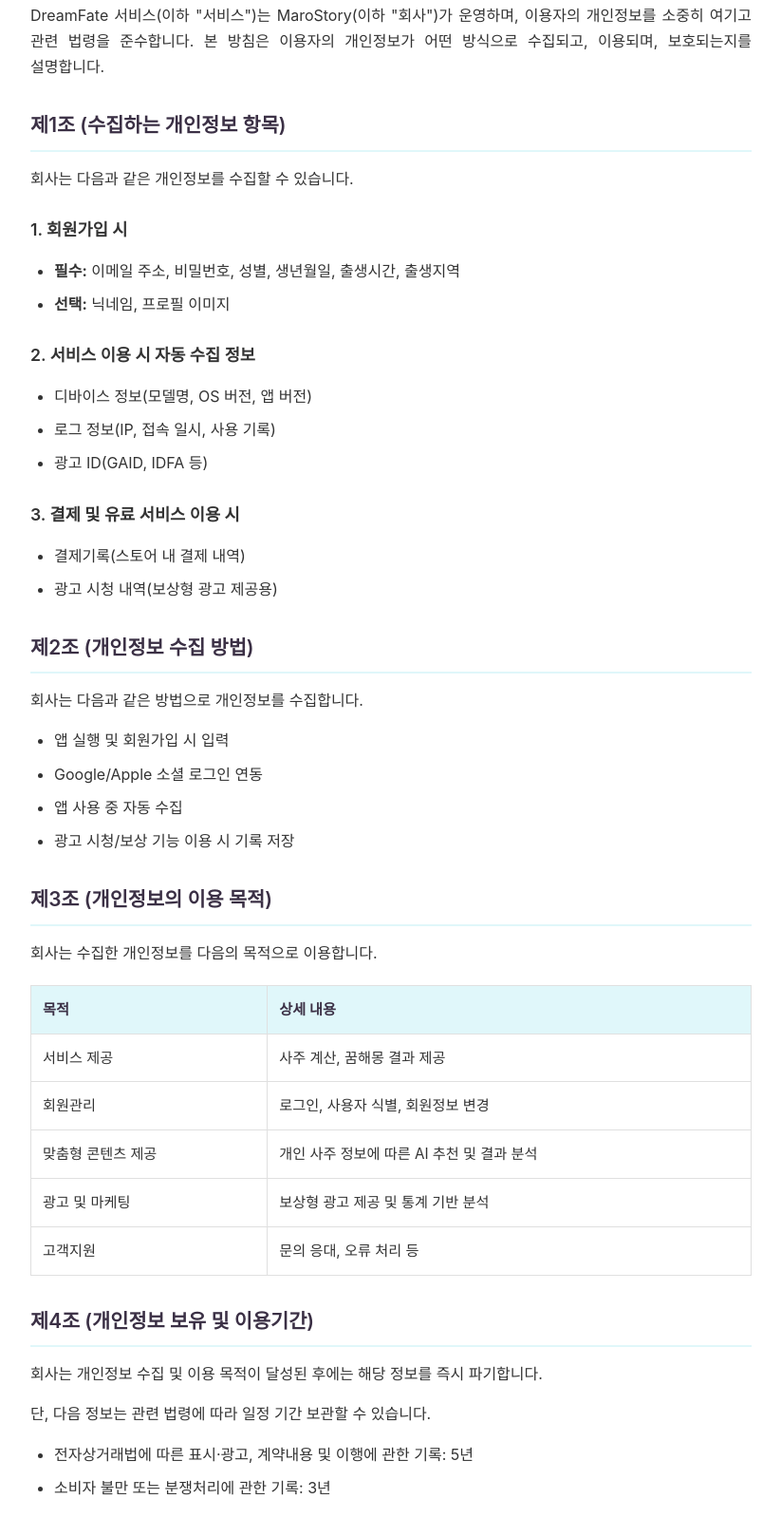
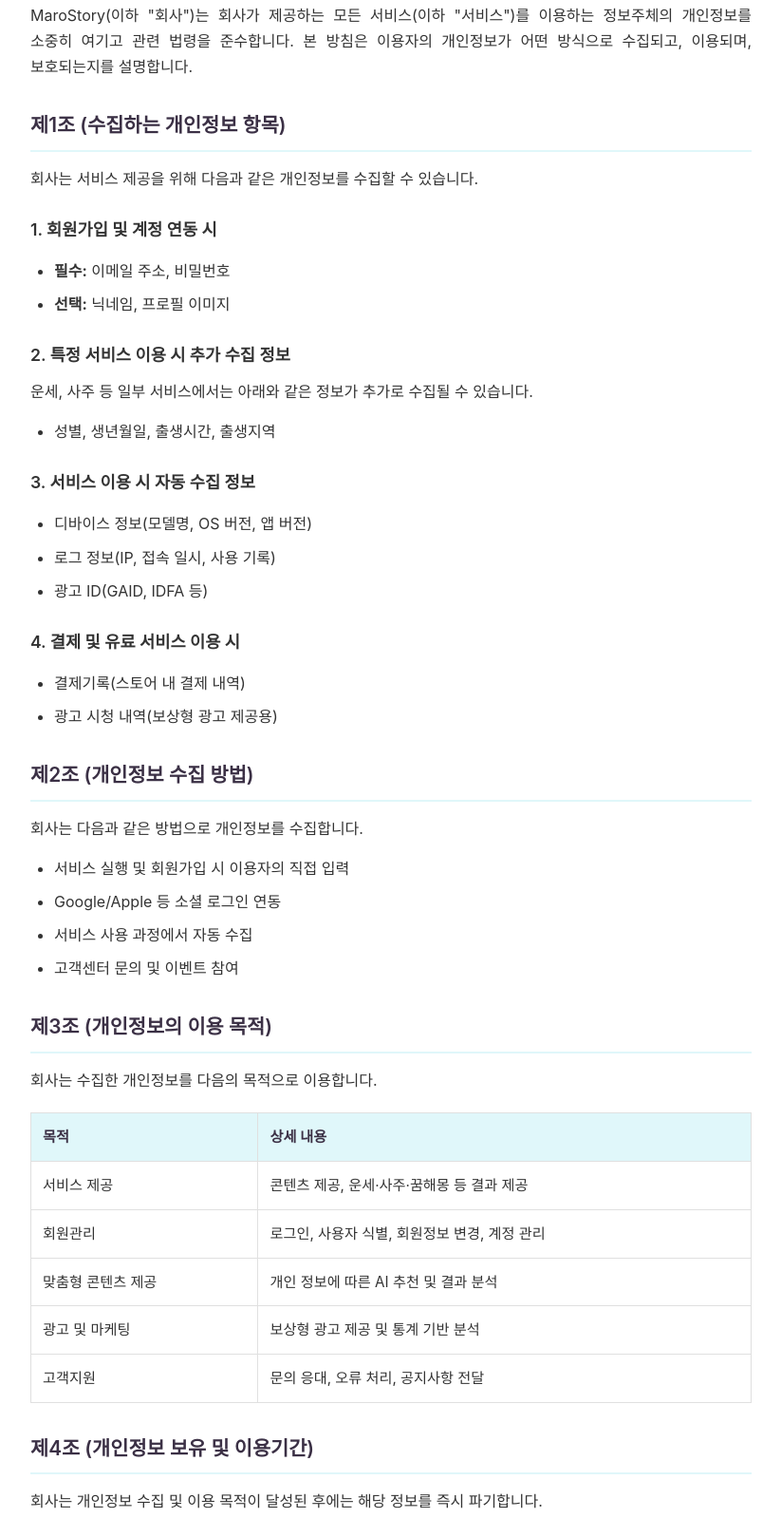
Before and after one commit to snowmaro/marostory, a plain HTML site: page privacy.html in a window 1280 px wide. Shown: the part 109-1707 px from the top of the page at 95% size, without its empty margins (228-1051 px from the left). Drawn offline with Linux system fonts and the light colour scheme.

Commit message:
docs: 개인정보 처리방침을 MaroStory 공통으로 업데이트

```diff
--- a/privacy.html
+++ b/privacy.html
@@ -9,8 +9,8 @@
   <meta name="apple-mobile-web-app-capable" content="yes">
   <meta name="apple-mobile-web-app-status-bar-style" content="default">
 
-  <title>개인정보처리방침 - DreamFate</title>
-  <meta name="description" content="DreamFate 개인정보처리방침">
+  <title>개인정보처리방침 - MaroStory</title>
+  <meta name="description" content="MaroStory 개인정보처리방침">
   <meta name="robots" content="noindex, nofollow">
 
   <!-- CSS 파일 연결 -->
@@ -28,25 +28,31 @@
 
     <!-- 편집 가능한 본문 영역 -->
     <div>
-      <p>DreamFate 서비스(이하 "서비스")는 MaroStory(이하 "회사")가 운영하며, 이용자의 개인정보를 소중히 여기고 관련 법령을 준수합니다. 본 방침은 이용자의 개인정보가 어떤 방식으로 수집되고, 이용되며, 보호되는지를 설명합니다.</p>
+      <p>MaroStory(이하 "회사")는 회사가 제공하는 모든 서비스(이하 "서비스")를 이용하는 정보주체의 개인정보를 소중히 여기고 관련 법령을 준수합니다. 본 방침은 이용자의 개인정보가 어떤 방식으로 수집되고, 이용되며, 보호되는지를 설명합니다.</p>
 
       <h2>제1조 (수집하는 개인정보 항목)</h2>
-      <p>회사는 다음과 같은 개인정보를 수집할 수 있습니다.</p>
+      <p>회사는 서비스 제공을 위해 다음과 같은 개인정보를 수집할 수 있습니다.</p>
 
-      <h3>1. 회원가입 시</h3>
+      <h3>1. 회원가입 및 계정 연동 시</h3>
       <ul>
-        <li><strong>필수:</strong> 이메일 주소, 비밀번호, 성별, 생년월일, 출생시간, 출생지역</li>
+        <li><strong>필수:</strong> 이메일 주소, 비밀번호</li>
         <li><strong>선택:</strong> 닉네임, 프로필 이미지</li>
       </ul>
 
-      <h3>2. 서비스 이용 시 자동 수집 정보</h3>
+      <h3>2. 특정 서비스 이용 시 추가 수집 정보</h3>
+      <p>운세, 사주 등 일부 서비스에서는 아래와 같은 정보가 추가로 수집될 수 있습니다.</p>
+      <ul>
+        <li>성별, 생년월일, 출생시간, 출생지역</li>
+      </ul>
+
+      <h3>3. 서비스 이용 시 자동 수집 정보</h3>
       <ul>
         <li>디바이스 정보(모델명, OS 버전, 앱 버전)</li>
         <li>로그 정보(IP, 접속 일시, 사용 기록)</li>
         <li>광고 ID(GAID, IDFA 등)</li>
       </ul>
 
-      <h3>3. 결제 및 유료 서비스 이용 시</h3>
+      <h3>4. 결제 및 유료 서비스 이용 시</h3>
       <ul>
         <li>결제기록(스토어 내 결제 내역)</li>
         <li>광고 시청 내역(보상형 광고 제공용)</li>
@@ -55,10 +61,10 @@
       <h2>제2조 (개인정보 수집 방법)</h2>
       <p>회사는 다음과 같은 방법으로 개인정보를 수집합니다.</p>
       <ul>
-        <li>앱 실행 및 회원가입 시 입력</li>
-        <li>Google/Apple 소셜 로그인 연동</li>
-        <li>앱 사용 중 자동 수집</li>
-        <li>광고 시청/보상 기능 이용 시 기록 저장</li>
+        <li>서비스 실행 및 회원가입 시 이용자의 직접 입력</li>
+        <li>Google/Apple 등 소셜 로그인 연동</li>
+        <li>서비스 사용 과정에서 자동 수집</li>
+        <li>고객센터 문의 및 이벤트 참여</li>
       </ul>
 
       <h2>제3조 (개인정보의 이용 목적)</h2>
@@ -74,15 +80,15 @@
         <tbody>
           <tr>
             <td>서비스 제공</td>
-            <td>사주 계산, 꿈해몽 결과 제공</td>
+            <td>콘텐츠 제공, 운세·사주·꿈해몽 등 결과 제공</td>
           </tr>
           <tr>
             <td>회원관리</td>
-            <td>로그인, 사용자 식별, 회원정보 변경</td>
+            <td>로그인, 사용자 식별, 회원정보 변경, 계정 관리</td>
           </tr>
           <tr>
             <td>맞춤형 콘텐츠 제공</td>
-            <td>개인 사주 정보에 따른 AI 추천 및 결과 분석</td>
+            <td>개인 정보에 따른 AI 추천 및 결과 분석</td>
           </tr>
           <tr>
             <td>광고 및 마케팅</td>
@@ -90,7 +96,7 @@
           </tr>
           <tr>
             <td>고객지원</td>
-            <td>문의 응대, 오류 처리 등</td>
+            <td>문의 응대, 오류 처리, 공지사항 전달</td>
           </tr>
         </tbody>
       </table>
@@ -106,8 +112,8 @@
       <h2>제5조 (개인정보 제3자 제공)</h2>
       <p>회사는 이용자의 동의 없이 개인정보를 제3자에게 제공하지 않습니다. 단, 다음의 경우는 예외로 합니다.</p>
       <ul>
-        <li>법령에 따른 요청</li>
-        <li>이용자 동의가 있는 경우</li>
+        <li>법령에 따른 요청이 있는 경우</li>
+        <li>이용자가 사전에 동의한 경우</li>
       </ul>
 
       <h2>제6조 (개인정보 처리 위탁)</h2>
@@ -135,13 +141,13 @@
           </tr>
           <tr>
             <td>OpenAI / Gemini</td>
-            <td>AI 기반 꿈해몽·운세 해석 기능 제공 (텍스트 전송 시 익명화 처리)</td>
+            <td>AI 기반 해석 기능 제공 (텍스트 전송 시 익명화 처리)</td>
           </tr>
         </tbody>
       </table>
 
       <h2>제7조 (이용자의 권리)</h2>
-      <p>이용자는 언제든지 자신의 개인정보를 조회하거나 수정할 수 있습니다.</p>
+      <p>이용자는 언제든지 자신의 개인정보를 조회하거나 수정할 수 있으며, 회원탈퇴를 통해 개인정보 수집 및 이용 동의를 철회할 수 있습니다.</p>
       <p>회원탈퇴 시 모든 개인정보는 즉시 삭제되며, 법령에 의해 보관이 필요한 경우에만 저장됩니다.</p>
 
       <h2>제8조 (개인정보 보호를 위한 기술적/관리적 대책)</h2>
@@ -149,7 +155,7 @@
         <li>개인정보는 암호화하여 저장되며, 안전하게 관리됩니다.</li>
         <li>비밀번호는 일방향 암호화하여 저장되며, 복호화되지 않습니다.</li>
         <li>관리자 접근 권한은 최소한으로 제한되며, 내부 접근 이력도 기록·관리됩니다.</li>
-        <li>앱은 HTTPS 통신을 통해 전송 중 데이터 보안을 유지합니다.</li>
+        <li>서비스는 HTTPS 통신을 통해 전송 중 데이터 보안을 유지합니다.</li>
       </ul>
 
       <h2>제9조 (쿠키 및 광고 식별자)</h2>
@@ -165,17 +171,17 @@
         <p><strong>개인정보보호책임자</strong></p>
         <p>책임자: [담당자 이름 또는 "대표자"]</p>
         <p>이메일: snow@marostory.com</p>
-        <p>문의사항은 앱 내 고객지원 또는 위 이메일을 통해 접수하실 수 있습니다.</p>
+        <p>문의사항은 각 서비스 내 고객지원 또는 위 이메일을 통해 접수하실 수 있습니다.</p>
       </div>
 
       <h2>제12조 (변경 고지)</h2>
-      <p>본 방침은 법령, 정책 또는 서비스 내용 변경에 따라 사전 공지 후 개정될 수 있으며, 앱 내 공지사항 또는 팝업을 통해 안내드립니다.</p>
+      <p>본 방침은 법령, 정책 또는 서비스 내용 변경에 따라 사전 공지 후 개정될 수 있으며, 서비스 내 공지사항 또는 팝업을 통해 안내드립니다.</p>
     </div>
 
     <!-- 연락처 정보 -->
     <div class="contact-info">
       <h3>개인정보 관련 문의</h3>
-      <p><strong>서비스명:</strong> DreamFate</p>
+      <p><strong>서비스명:</strong> MaroStory에서 제공하는 모든 서비스</p>
       <p><strong>회사명:</strong> MaroStory</p>
       <p><strong>이메일:</strong> snow@marostory.com</p>
       <p><strong>개인정보보호 담당부서:</strong> 개발팀</p>
```
